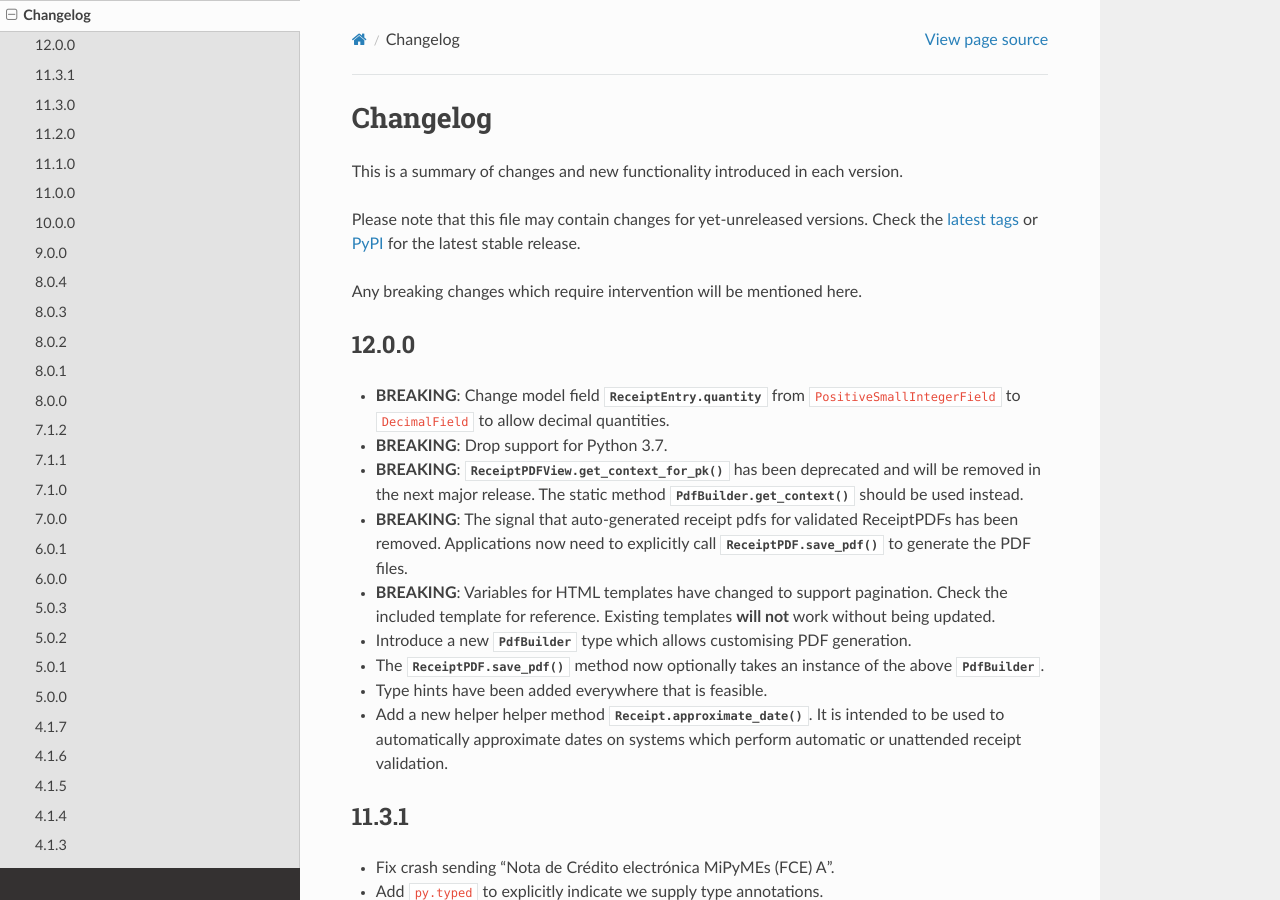
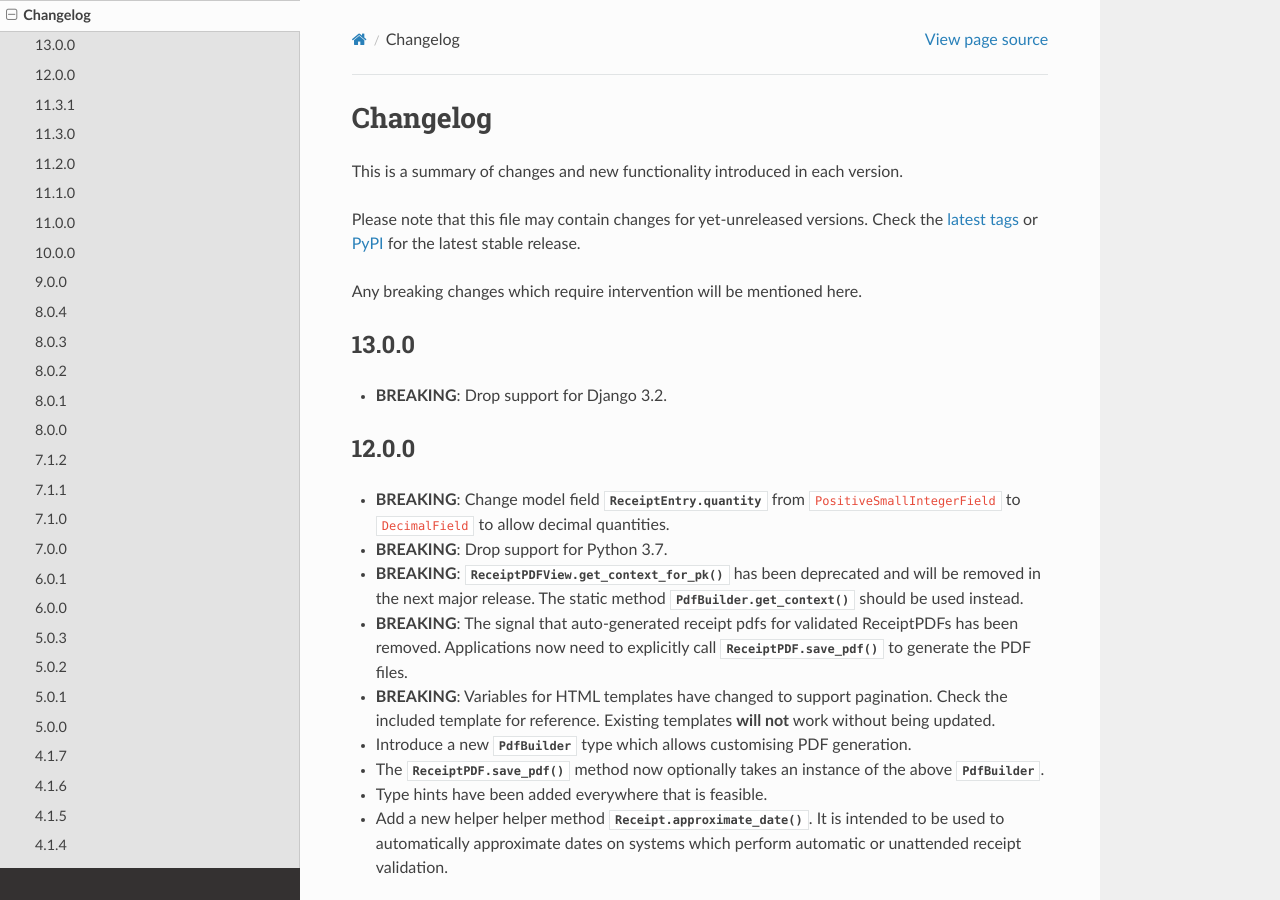
Before and after one commit to WhyNotHugo/django-afip, a Sphinx documentation site: the page built from docs/changelog.rst, in a window 1280 px wide and 900 px high. Built offline with Sphinx 7.4.7 and the Read the Docs theme 2.0.0, drawn with Linux system fonts in a browser that asks for light colours; the version number could not be read and is left out.

Commit message:
Drop support for Django 3.2

```diff
--- a/docs/changelog.rst
+++ b/docs/changelog.rst
@@ -12,6 +12,11 @@ Check the `latest tags`_ or `PyPI`_ for the latest stable release.
 .. _PyPI: https://pypi.org/project/django-afip/#history
 
 Any breaking changes which require intervention will be mentioned here.
+
+13.0.0
+------
+
+- **BREAKING**: Drop support for Django 3.2.
 
 12.0.0
 ------
--- a/pyproject.toml
+++ b/pyproject.toml
@@ -12,7 +12,6 @@ classifiers = [
   "Development Status :: 6 - Mature",
   "Environment :: Web Environment",
   "Framework :: Django",
-  "Framework :: Django :: 3.2",
   "Framework :: Django :: 4.0",
   "Framework :: Django :: 4.1",
   "Framework :: Django :: 4.2",
@@ -31,7 +30,7 @@ classifiers = [
 ]
 dependencies = [
   "cryptography>=3.2,<40",
-  "django>=3.2,<5.1",
+  "django>=4.0,<5.1",
   "django_renderpdf>=3.0.0,<5.0.0",
   "lxml>=3.4.4",
   "pyopenssl>=16.2.0",
```
Also changed, not shown: 1 other file.
